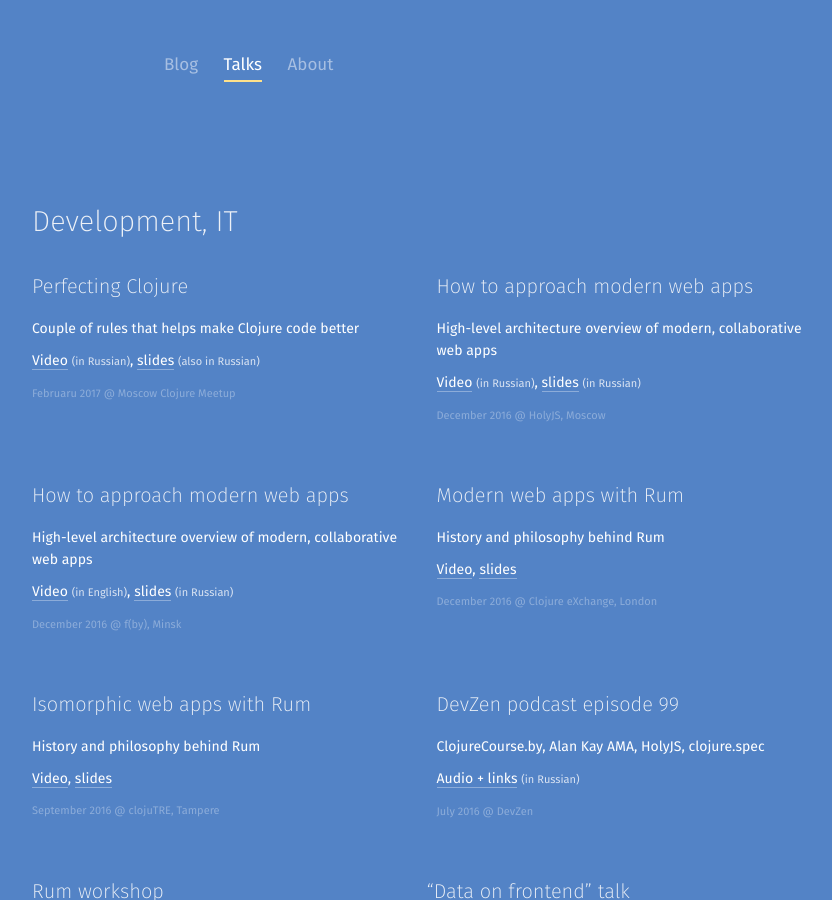
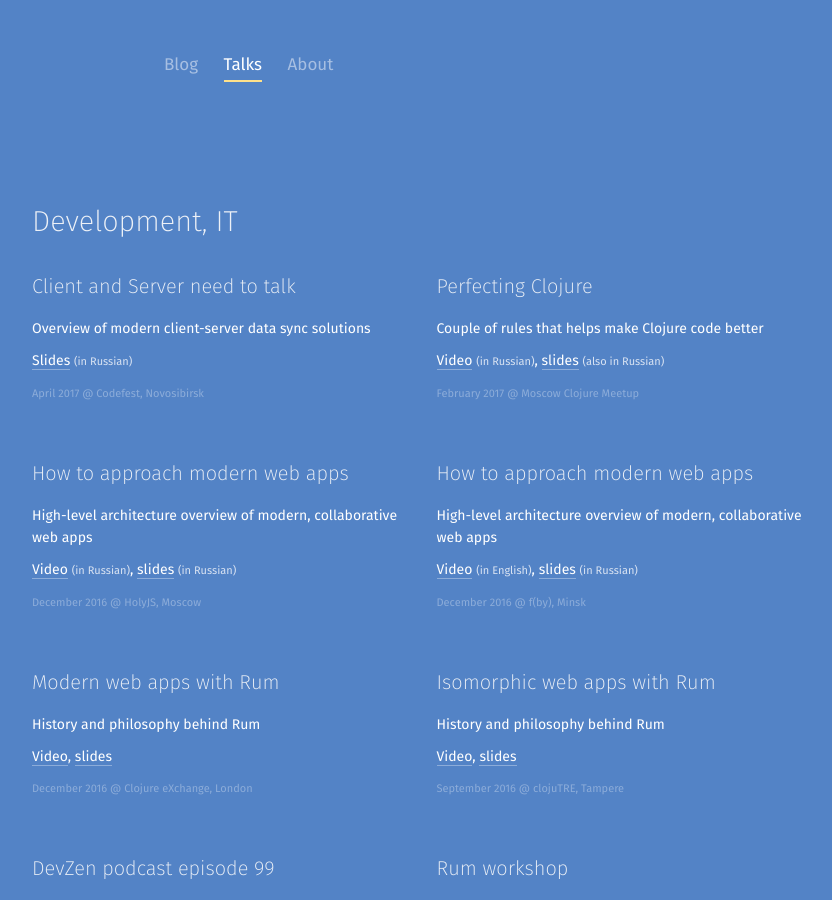
Before and after one commit to tonsky/tonsky.github.io, a Jekyll site: the page built from talks/index.html, in a window 1280 px wide and 900 px high. Shown: the whole window, without its empty margins (205-1037 px from the left). Built offline with Jekyll 4.4.1, drawn with Linux system fonts in a browser that asks for light colours.

Commit message:
Client and server need to talk slides

```diff
--- a/talks/index.html
+++ b/talks/index.html
@@ -12,10 +12,17 @@ class: page_wide
 <h1>Development, IT</h1>
 
 <div class=event>
+    <h1>Client and Server need to talk<span class="lang lang_ru"></span></h1>
+    <p>Overview of modern client-server data sync solutions
+    <p class=links><a href="http://s.tonsky.me/conferences/2017.04%20Codefest.pdf">Slides</a> <span class=lang>(in Russian)</span>
+    <p class=where>April 2017 <span class=at>@</span>&nbsp;Codefest, Novosibirsk</a>
+</div>
+
+<div class=event>
     <h1>Perfecting Clojure<span class="lang lang_ru"></span></h1>
     <p>Couple of rules that helps make Clojure code better
     <p class=links><a href="https://www.youtube.com/watch?v=oeA7k4XYJGs">Video</a> <span class=lang>(in Russian)</span>, <a href="http://s.tonsky.me/conferences/2017.02%20Moscow%20Clojure%20Meetup.pdf">slides</a> <span class=lang>(also in Russian)</span>
-    <p class=where>Februaru 2017 <span class=at>@</span>&nbsp;Moscow Clojure Meetup</a>
+    <p class=where>February 2017 <span class=at>@</span>&nbsp;Moscow Clojure Meetup</a>
 </div>
 
 <div class=event>
```
